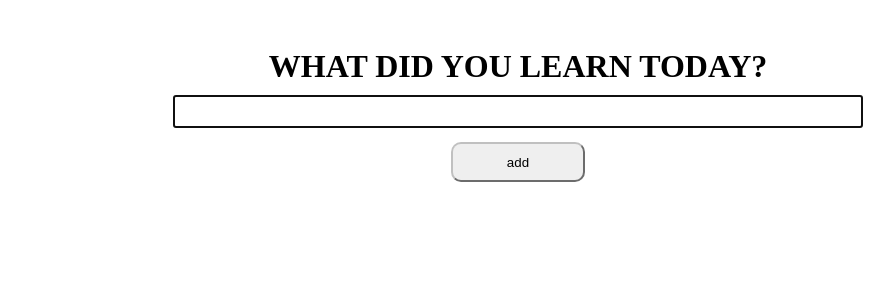
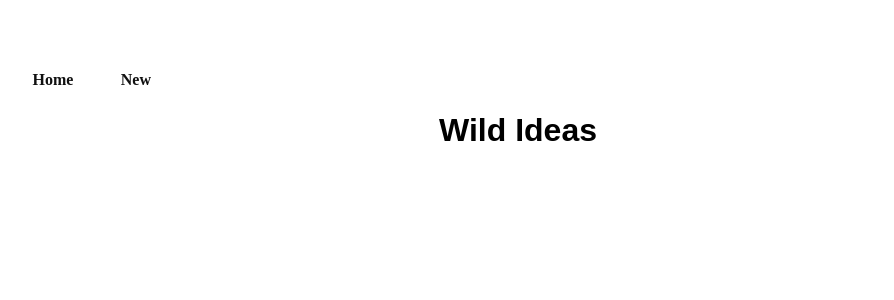
Before and after one commit to alexmagwe/wild-ideas, a Flask app: page / in a window 1280 px wide. Shown: the top 300 px of the page, without its empty margins (122-1016 px from the left). Run offline with Flask 2, Linux system fonts and the light colour scheme; data that the repository does not hold is empty; some libraries are stand-ins or nearby versions; some web fonts are replaced.

Commit message:
remade into a blog

```diff
--- a/progress/manager.py
+++ b/manager.py
@@ -1,10 +1,8 @@
-import os
 from flask_script import Manager
-from flask_migrate import Migrate, MigrateCommand
+from flask_migrate import MigrateCommand
 from config import configs
-from app import app, db
+from main import app, db
 app.config.from_object(configs['production'])
-migrate = Migrate(app, db)
 manager = Manager(app)
 manager.add_command('db', MigrateCommand)
 if __name__ == '__main__':
--- a/progress/app.py
+++ b/progress/main.py
@@ -2,23 +2,21 @@ from flask import Flask,render_template,url_for,request,jsonify
 import os
 import logging
 from logging.handlers import SMTPHandler, RotatingFileHandler
-from flask_socketio import SocketIO
 from flask_sqlalchemy import SQLAlchemy
-# from progress.config import configs
-from config import configs
-
+from .config import configs
 from flask_admin import Admin
 from flask_sslify import SSLify
+from flask_migrate import Migrate
 from flask_admin.contrib.sqla import ModelView
 from datetime import datetime
 app=Flask(__name__)
-app.config.from_object(configs['production'])
+app.config.from_object(configs['development'])
 db=SQLAlchemy(app)
+migrate = Migrate(app, db)
 admin=Admin(app)
 
 if app.config['SSL_REDIRECT']:
     sslify=SSLify(app)
-socketio=SocketIO(app)
 if not app.debug and not app.testing:
     if app.config['LOG_TO_STDOUT']:
         stream_handler = logging.StreamHandler()
@@ -38,25 +36,39 @@ if not app.debug and not app.testing:
     app.logger.setLevel(logging.INFO)
     app.logger.info('Progress')
 
-class Lessons(db.Model):
-    __tablename__='lessons'
+class Ideas(db.Model):
+    __tablename__='ideas'
     id=db.Column(db.Integer,primary_key=True,index=True)
-    lesson=db.Column(db.String(100),nullable=False)
+    title =db.Column(db.String(100),nullable=False,index=True)
+    description=db.Column(db.Text(),nullable=False)
     date=db.Column(db.String(10),index=True,nullable=False)
     def __repr__(self):
-        return f"lesson:{self.lesson},date:{self.date}"
+        return f"idea:{self.idea},date:{self.date}"
     def to_json(self):
-        json_lessons={
-                'lesson':self.lesson,
+        json_ideas={
+                'id':self.id,
+                'title':self.title,
+                'description':self.description,
                 'date':self.date
                 }
-        return json_lessons
+        return json_ideas
 if app.debug:
-    admin.add_view(ModelView(Lessons,db.session))
+    admin.add_view(ModelView(Ideas,db.session))
 
+##routes
 @app.route('/',methods=['GET','POST'])
 def home():
     return render_template('index.html')
+
+@app.route('/add',methods=['GET'])
+def add_ideas():
+    return render_template('add_idea.html')
+
+@app.route('/idea/<int:id>',methods=['GET'])
+def idea(id):
+    print(id)
+    idea=Ideas.query.get(id)
+    return render_template('idea.html',idea=idea)
 
 def get_time():
     date=datetime.now()
@@ -64,23 +76,26 @@ def get_time():
     date=f"{day}/{mnth}/{yr}"
     return date
 
-@socketio.on('request')
-def handle_custom_event(data,methods=['GET','POST']):
-    if data.get('data')=='query_lessons':
-        lessons=Lessons.query.all()
-        msg={"lessons":[lesson.to_json() for lesson in lessons]}
-        print('data:',msg)
-        socketio.emit('receive',msg)
-    elif data.get('lesson') is not None:
-        pydate=(get_time())
-        data['date']=pydate
-        socketio.emit('receive',data)
-        print('new lesson',data)
-        success(data)
-def success(data):
-    lesson=Lessons(date=data.get('date'),lesson=data.get('lesson'))
-    db.session.add(lesson)
-    try:
-        db.session.commit()
-    except:
-        db.session.rollback()
+@app.route('/ideas',methods=['GET','POST'])
+def ideas():
+    ideas=Ideas.query.all()
+    resp=jsonify([idea.to_json() for idea in ideas])
+    print('data:',resp)
+    return resp,200
+
+@app.route('/add/idea',methods=['POST'])
+def add():
+    data=request.json
+    title=data.get('title')
+    desc=data.get('description')
+    date=get_time()
+    if title and desc:
+        idea=Ideas(title=title,description=desc,date=date)
+        db.session.add(idea)
+        try:
+            db.session.commit()
+            return {'success':'added succesfully'},200
+        except:
+            db.session.rollback()
+            return {'error':sys.exc_info()[0]},500
+    return {'error':'missing data'},400
--- a/progress/static/chat.js
+++ b/progress/static/chat.js
@@ -1,44 +1,58 @@
-var socket = io.connect(window.location.protocol == 'https:' ? 'wss://' + document.domain + '/' : 'http://' + document.domain + ':' + location.port);
-// var socket = io()
-socket.on('connect', () => {
-    let msg = document.createElement('span')
-    msg.style.position = "absolute"
-    msg.style.top = '0'
-    msg.style.left = '0'
-    msg.style.width = '100%'
-    msg.style.color = '#111'
-    let body = document.querySelector('body')
-    body.appendChild(msg)
+window.addEventListener('DOMContentLoaded',()=>{
+    if (window.location.pathname==='/')
+    {fetch('/ideas')
+        .then(resp=>resp.json())
+        .then(data=>{
+            data.map(idea=>
+            display(idea))
+        })
+        .catch(err=>alert(err))
+    }
+$('#add-form').submit(event => {
+        console.log('submitted form')
+        event.preventDefault();
+        let title= $('#title-input').val()
+        let desc=$('#desc').val()
+        let payload={title:title,
+                 description:desc
+         }
+        fetch('/add/idea',{
+            method:'POST',
+            mode:'cors',
+            headers:{
+            'Content-Type':'application/json'
+            },
+            body:JSON.stringify(payload)
+        })
+        .then(resp=>resp.json())
+        .then(data=>{console.log(data)
+            window.location.assign('/')
+            alert(resp.data)
+            })
+        .catch(err=>{alert(err)})
+    })
 
-    let data = { 'data': 'query_lessons' };
-    socket.emit('request', data);
-    $('form').submit(event => {
-        event.preventDefault();
-        let question = $('#question').val()
-        socket.emit('request', {
-            'lesson': question
-        })
-        $('#question').val("").focus();
 
-    })
-})
+const display = (data, index) => {
+    let container = $('#ideas-container')
+    let idea= document.createElement('div');
+    let title=document.createElement('h3')
+    let preview_desc=document.createElement('p')
+    let date = document.createElement('span')
+    let link=document.createElement('a')
+    link.href=`/idea/${data.id}`
+    date.innerHTML = data.date
+    title.innerHTML = data.title
+    preview_desc.innerHTML = data.description.slice(0,20)
+    link.appendChild(title)
+    idea.appendChild(link)
+    idea.appendChild(preview_desc)
+    idea.append(date);
+    date.className +='date';
+    idea.className += 'idea';
 
-socket.on('receive', (msg) => {
-    if (msg.lessons !== undefined && msg.lessons.length > 1) {
-        msg.lessons.forEach(display);
-    } else if (typeof msg.lesson !== undefined) {
-        display(msg);
-    }
-})
-const display = (data, index) => {
-    let container = $('#lesson-container')
-    let lesson = document.createElement('div');
-    let date = document.createElement('span')
-    date.innerHTML = data.date
-    lesson.innerHTML = data.lesson;
-    lesson.append(date);
-    lesson.className += 'lesson';
-    container.append(lesson);
+    container.append(idea);
 
 
 }
+})
--- /dev/null
+++ b/progress/static/navbar.css
@@ -0,0 +1,52 @@
+.navbar{
+    display:flex;
+    width:90%;
+    height:4em;
+    margin:auto;
+justify-content:flex-start;
+color:#111;
+    align-items: center;
+
+}
+.navbar .logo{
+    font-family: Arial, Helvetica, sans-serif;
+    font-size:1.5em;
+    font-weight:600;
+}
+.nav-links{
+    width:20%;
+    display: flex;
+    /* border:1px solid red; */
+    justify-content:space-evenly;
+
+}
+.nav-link{
+    color:#111;
+
+    cursor:pointer;
+    font-weight:600;
+    transition:0.3s ease-in-out;
+
+}
+.nav-link:hover{
+    color:purple;
+
+}
+@media screen and (max-width:600px){
+
+    .nav-links{
+    width:60%;
+    justify-content:space-between;
+
+}
+
+}
+@media screen and (max-width:400px){
+
+    .nav-links{
+    width:90%;
+    justify-content:space-between;
+
+}
+
+}
--- a/progress/static/styles.css
+++ b/progress/static/styles.css
@@ -2,6 +2,9 @@
     margin: 0;
     padding: 0;
     box-sizing: border-box;
+}
+a{
+    text-decoration: none;
 }
 
 @font-face {
@@ -25,11 +28,6 @@
 }
 
 @font-face {
-    font-family: openSansreg;
-    src: url('fonts/OpenSans-Regular.ttf')
-}
-
-@font-face {
     font-family: openSansLight;
     src: url('fonts/OpenSans-Light.ttf')
 }
@@ -43,6 +41,7 @@ body {
     margin: auto;
     transition: all 0.3s;
     height: 40px;
+    background-color:rgb(24, 110, 191);
     border-radius: 10px;
     border-color: silver;
 }
@@ -55,10 +54,10 @@ body {
 #title {
     width: 100%;
     text-align: center;
-    font-family: fira4;
+    font-family: sans-serif;
 }
 
-#form {
+.form-container form{
     display: flex;
     flex-direction: column;
     justify-content: center;
@@ -67,33 +66,54 @@ body {
     margin: auto;
     padding: 10px;
 }
-
-#question {
-    width: 100%;
-    margin: auto;
-    font-family: openSansreg;
-    font-size: 14px;
-    margin-bottom: 1em;
-    padding: 5px;
+.form-container textarea{
+    margin:1em 0;
+    width:100%;
+    min-height:200px;
+    resize: vertical;
 }
 
-#lesson-container{
+#title-input{
+    width:70%;
+    margin:1em 0;
+    padding:5px;
+    border:none;
+    border-bottom: 2px solid #111;
+
+}
+#ideas-container{
 	width:100%;
     padding: 10px;
-    display:grid;
-    grid-template-columns:1fr 1fr 1fr;
-    grid-column-gap:1em;
+    display:flex;
+    justify-content: space-evenly;
+    align-items: center;
+    flex-wrap: wrap;
 }
+.idea h2{
+    font-size:24px;
+    font-family:Verdana sans-serif;
+    font-weight: bold;
+}
+.idea{
+    padding:10px;
+    width:300px;
 
-.lesson{
-font-family:inherit;
-padding:10px;}
-#lesson-container>div {
-    font-family: oS-Bold;
-    font-size: 22px;
+}
+#ideas-container>div {
     transition: all 0.3s;
 }
-.lesson span{
+/* single idea page */
+#idea-container{
+    width:100%;
+    padding:2em;
+    /* min-height:100vh; */
+}
+.idea-p{
+    margin:1em 0;
+    font-family:sans-serif;
+
+}
+.date{
 display:block;
 font-size:12px;
 color:darkblue;
@@ -101,14 +121,17 @@ margin-top:5px;
 
 }
 @media screen and (max-width:600px) {
-    #form {
-        width: 100%;
-    }
-    #question {
-        font-family: openSansreg;
-        font-size: 14px;
-        word-wrap: break-word;
-        margin-bottom: 1em;
-        padding: 5px;
-    }
+
+#idea-container{
+ padding:1em;
 }
+.idea{
+    width:100%;
+}
+.form-container form{
+    width:100%;
+}
+#title-input{
+    width:100%;
+}
+}
--- a/progress/templates/index.html
+++ b/progress/templates/index.html
@@ -6,21 +6,24 @@
     <meta charset="UTF-8">
     <meta name="viewport" content="width=device-width, initial-scale=1">
     <link href="{{url_for('static',filename='styles.css')}}" rel="stylesheet">
+    <link href="{{url_for('static',filename='navbar.css')}}" rel="stylesheet">
+
 </head>
 
 <body>
-    <h1 id='title'>WHAT DID YOU LEARN TODAY?</h1>
-    <div id='form-container'>
-        <form id='form' action='' method=post>
-            <input name='question' id='question' type='text' autofocus required pattern='[A-Za-z\s]{5,}'>
-            <button type='submit' class='button'>add</button>
-        </form>
-	<div id='my-journey' > <div id='lesson-container'></div></div>
+    <nav class='navbar'>
+        <div class='nav-links'>
+            <a class='nav-link' href="#">Home</a>
+           <a class='nav-link' href="{{url_for('add_ideas')}}">New</a>
+      </div>
+ </nav>
+    <h1 id='title'>Wild Ideas</h1>
+	<div id='my-ideas' >
+        <div id='ideas-container'></div>
     </div>
 
 </body>
 <script src="https://ajax.googleapis.com/ajax/libs/jquery/1.12.4/jquery.min.js"></script>
-<script src="https://cdnjs.cloudflare.com/ajax/libs/socket.io/1.7.3/socket.io.min.js"></script>
 <script src="{{url_for('static',filename='chat.js')}}">
 </script>
 
--- a/wsgi.py
+++ b/wsgi.py
@@ -1,3 +1,3 @@
-from progress.app import app,socketio
-if __name__=='__main__':
-    socketio.run(app)
+from progress.main import app
+if __name__ == '__main__':
+    app.run()
```
Also changed, not shown: migrations/versions/4d21b2a28e2d_.py (added, +40 -0 lines), progress/config.py (+10 -5 lines), progress/requirements.txt (+0 -7 lines), progress/templates/add_idea.html (added, +30 -0 lines), progress/templates/idea.html (added, +23 -0 lines), requirements.txt (+5 -37 lines), progress/static/fonts/OpenSans-Regular.ttf (deleted), progress/static/fonts/OpenSans-Semibold.ttf (deleted), progress/static/images/banner.jpg (added), 3 other files.
